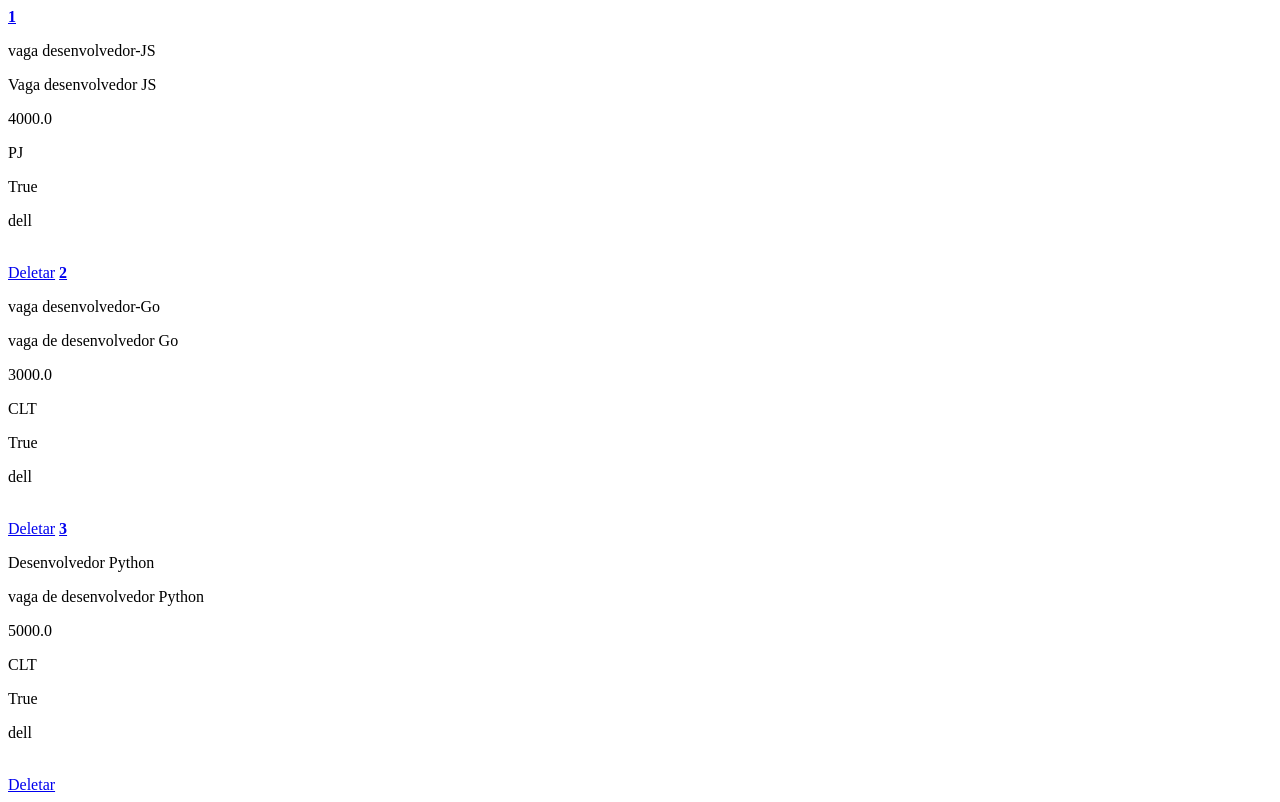
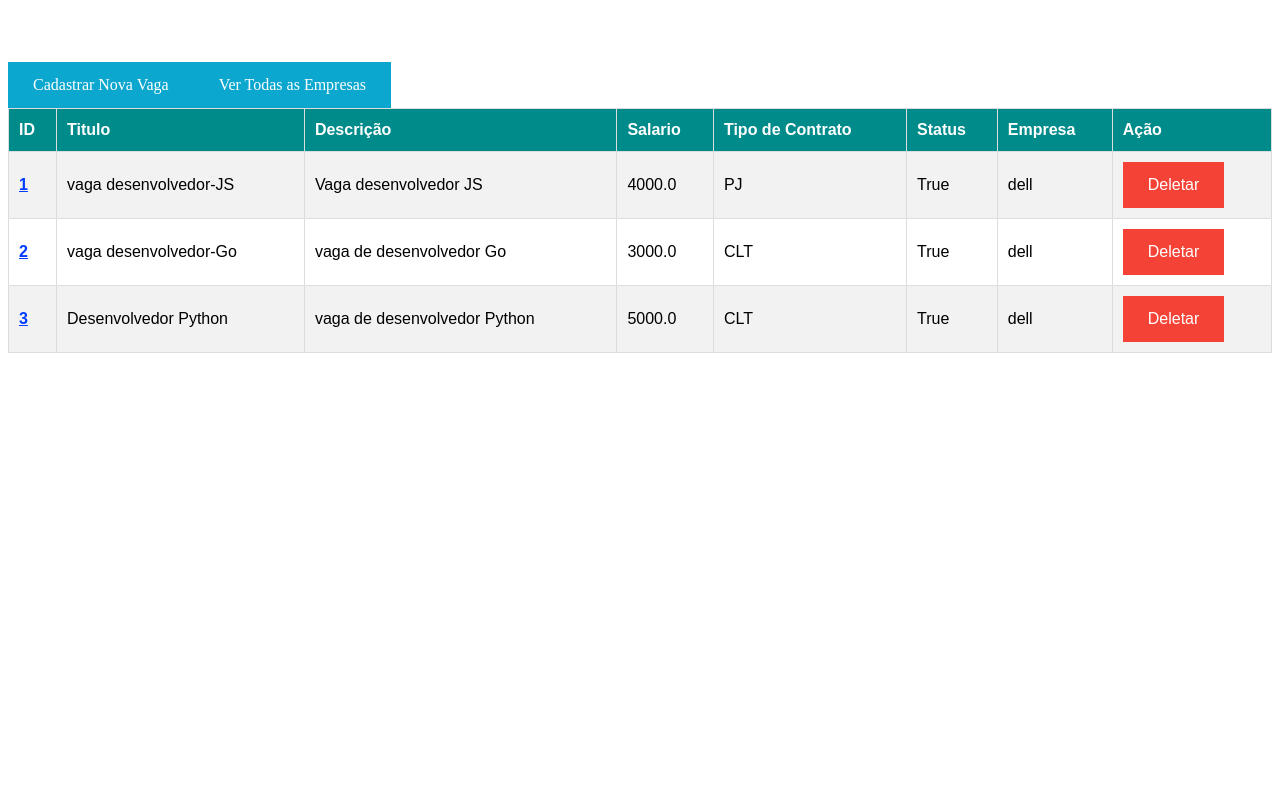
Before and after one commit to GiovanaThais/empresa, a Django app: page /listVaga/ in a window 1280 px wide. After the commit the page ends 353 px from the top, so only its background shows below. Run offline with Django 3.2, Linux system fonts and the light colour scheme; data comes from the database, SQL or seed files in the repository; both versions use the stored data as it was after the commit.

Commit message:
style:listar vagas

```diff
--- a/core/templates/core/vaga_list.html
+++ b/core/templates/core/vaga_list.html
@@ -5,20 +5,97 @@
     <meta name="viewport" content="width=device-width, initial-scale=1.0">
     <meta http-equiv="X-UA-Compatible" content="ie=edge">
     <title>VagaList</title>
+    <style>
+        #customers {
+            font-family: Arial, Helvetica, sans-serif;
+            border-collapse: collapse;
+            width: 100%;
+        }
+        #customers td, #customers th {
+            border: 1px solid #ddd;
+            padding: 10px;
+        }
+
+        a.three:link, a:visited {
+        background-color: #0ca7ce;
+        color: white;
+        padding: 14px 25px;
+        text-align: center;
+        text-decoration: none;
+        display: inline-block;
+        }
+
+        a.three:hover, a:active {background-color: rgb(55, 174, 221);}
+        a.four:link, a:visited {
+        background-color: #0ca7ce;
+        color: white;
+        padding: 14px 25px;
+        text-align: center;
+        text-decoration: none;
+        display: inline-block;
+        }
+
+        a.four:hover, a:active {background-color: rgb(34, 116, 148);}
+
+        #customers tr:nth-child(even){background-color: #f2f2f2;}
+
+        #customers tr:hover {background-color: #ddd;}
+
+        #customers th {
+            padding-top: 12px;
+            padding-bottom: 12px;
+            text-align: left;
+            background-color: #008b8b;
+            color: white;
+        }
+
+        a.one:link, a.one:visited {
+        background-color: #f44336;
+        color: white;
+        padding: 14px 25px;
+        text-align: center;
+        text-decoration: none;
+        display: inline-block;
+        }
+        a.one:hover, a.one:active { background-color: red;}
+
+        a.two:link {color:#003cff;}
+        a.two:visited {color:#05152c;}
+        a.two:hover {font-family:monospace;}
+
+    </style>
 </head>
 <body>
+    <table id="customers">
+        <tr>
+        <th>ID</th>
+        <th>Titulo</th>
+        <th>Descrição</th>
+        <th>Salario</th>
+        <th>Tipo de Contrato</th>
+        <th>Status</th>
+        <th>Empresa</th>
+        <th>Ação</th>
+        </tr>
     {% for vaga in object_list %}
 
-        <b><a class="two" href="{% url 'vaga_update' vaga.id %}" target="_blank">{{vaga.id}}</a></b>
+        <tr>
+            <td>
+                <b><a class="two" href="{% url 'vaga_update' vaga.id %}" target="_blank">{{vaga.id}}</a></b>
+            </td>
 
-        <p>{{vaga.titulo}} </p>
-        <p>{{vaga.descricao}} </p>
-        <p>{{vaga.salario}} </p>
-        <p>{{vaga.tipo_contrato}} </p>
-        <p>{{vaga.status}} </p>
-        <p>{{vaga.empresa}} </p>
-        <br>
-        <a class="one" href="{% url 'vaga_delete' vaga.id %}" target="_blank">Deletar</a>
+        <td>{{vaga.titulo}} </td>
+        <td>{{vaga.descricao}} </td>
+        <td>{{vaga.salario}} </td>
+        <td>{{vaga.tipo_contrato}} </td>
+        <td>{{vaga.status}} </td>
+        <td>{{vaga.empresa}} </td>
+        <td>    <a class="one" href="{% url 'vaga_delete' vaga.id %}" target="_blank">Deletar</a>
+        </td>
+        </tr><br>
+
     {% endfor %}
+    <a class="four" href="/createVaga/"  target="_blank">Cadastrar Nova Vaga</a>
+    <a class="three" href="/listEmpresa/" target="_blank">Ver Todas as Empresas</a>
 </body>
 </html>
```
Also changed, not shown: db.sqlite3.
